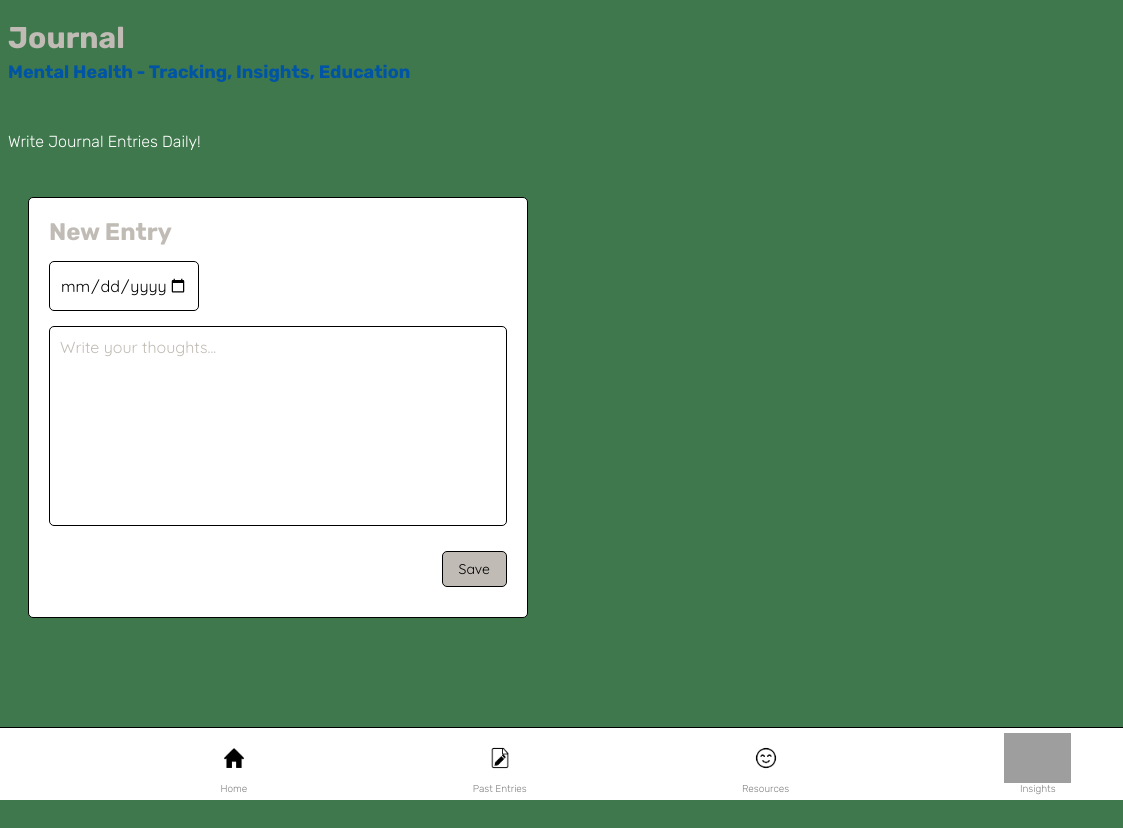
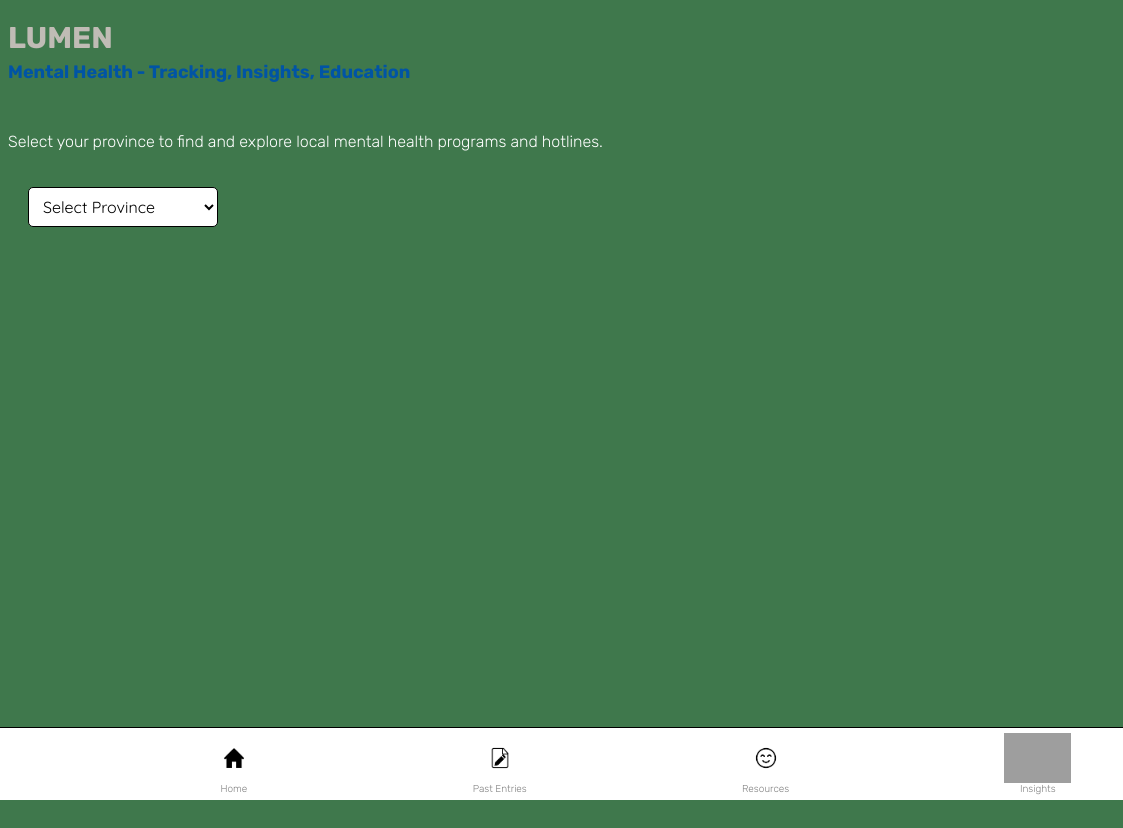
Before and after one commit to jasminew08/journal, a plain HTML site: page journal-app-ui/index.html in a window 1280 px wide. Shown: the full height of the page, 0-1123 px from the left. Drawn offline with Linux system fonts and the light colour scheme; grey boxes are pictures that could not be loaded.

Commit message:
Update index.html

```diff
--- a/journal-app-ui/index.html
+++ b/journal-app-ui/index.html
@@ -2,6 +2,7 @@
 <html>
   <head>
     <link rel="stylesheet" href="style.css" />
+
     <link rel="preconnect" href="https://fonts.googleapis.com" />
     <link rel="preconnect" href="https://fonts.gstatic.com" crossorigin />
     <link
@@ -14,27 +15,33 @@
     />
     <meta charset="UTF-8" />
     <meta name="viewport" content="width=device-width, initial-scale=1.0" />
-    <title>Journal</title>
+    <title>LUMEN</title>
   </head>
-
   <body>
     <img src="images/temp.png" alt="Temp" class="corner-logo" />
-    <h1>Journal</h1>
+    <h1>LUMEN</h1>
     <h2>Mental Health - Tracking, Insights, Education</h2>
     <br />
-    <p>Write Journal Entries Daily!</p>
-    <form id="journalForm">
-      <div class="entry-card">
-        <h2 class="entry-title">New Entry</h2>
-        <input type="date" id="entryDate" name="entryDate" required />
-        <textarea
-          id="newEntry"
-          placeholder="Write your thoughts..."
-          required
-        ></textarea>
-        <input type="submit" value="Save" class="submit-btn" />
-      </div>
-    </form>
+    <p>
+      Select your province to find and explore local mental health programs and
+      hotlines.
+    </p>
+    <select id="province" name="province" class="province-select">
+      <option value="">Select Province</option>
+      <option value="ontario">Ontario</option>
+      <option value="quebec">Quebec</option>
+      <option value="british-columbia">British Columbia</option>
+      <option value="alberta">Alberta</option>
+      <option value="manitoba">Manitoba</option>
+      <option value="saskatchewan">Saskatchewan</option>
+      <option value="nova-scotia">Nova Scotia</option>
+      <option value="new-brunswick">New Brunswick</option>
+      <option value="newfoundland-labrador">Newfoundland and Labrador</option>
+      <option value="prince-edward-island">Prince Edward Island</option>
+      <option value="northwest-territories">Northwest Territories</option>
+      <option value="yukon">Yukon</option>
+      <option value="nunavut">Nunavut</option>
+    </select>
     <nav>
       <a href="index.html">
         <img src="images/home.png" alt="Home" class="nav-icon" />
@@ -53,29 +60,5 @@
         Insights
       </a>
     </nav>
-    <script>
-      document.addEventListener("DOMContentLoaded", () => {
-        const form = document.getElementById("journalForm");
-
-        form.addEventListener("submit", function (e) {
-          e.preventDefault();
-
-          const date = document.getElementById("entryDate").value;
-          const text = document.getElementById("newEntry").value;
-
-          if (!date || !text) {
-            return;
-          }
-
-          let entries =
-            JSON.parse(localStorage.getItem("journalEntries")) || [];
-          entries.push({ date: date, text: text }); // Save as object in array
-          localStorage.setItem("journalEntries", JSON.stringify(entries));
-
-          form.reset();
-        });
-      });
-    </script>
-    <script src="script.js"></script>
   </body>
 </html>
```
